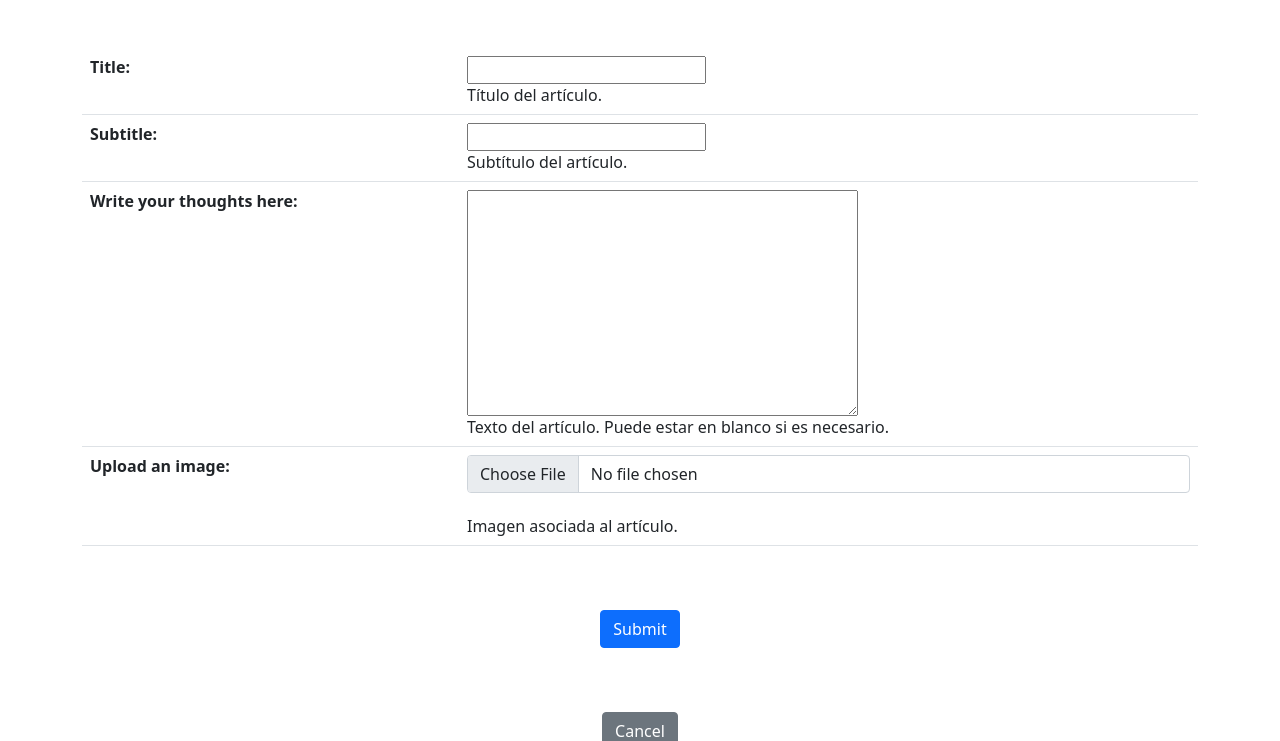
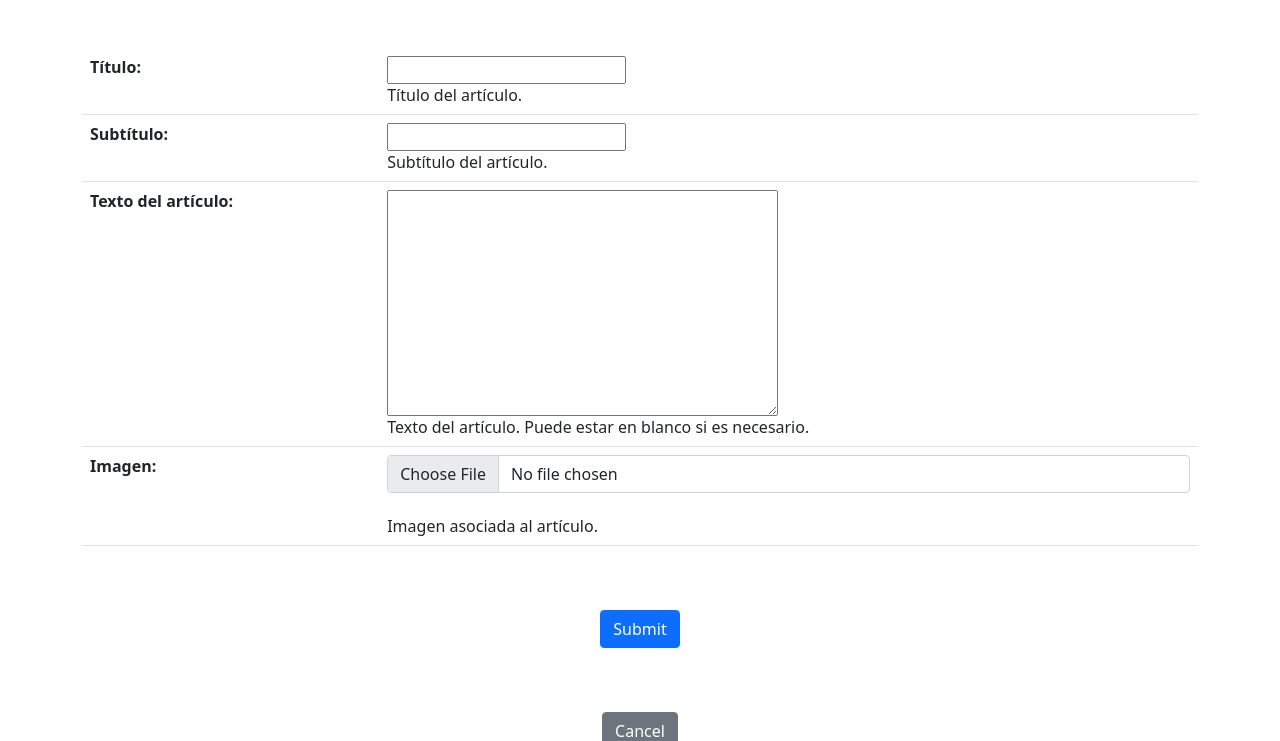
Before and after one commit to sanchezmiguel/CoderBlogRepo, a Django app: page /new in a window 1280 px wide. Shown: the part 56-797 px from the top of the page. Run offline with Django 4.2, Linux system fonts and the light colour scheme; the visitor is signed in with stand-in values (Sample User, id 1); some libraries are stand-ins or nearby versions.

Commit message:
se corrige formulario para que los textos se muestren en español

```diff
--- a/coderDjango/blogApp/forms.py
+++ b/coderDjango/blogApp/forms.py
@@ -15,6 +15,8 @@ class ArticuloForm(forms.ModelForm):
             'image': forms.ClearableFileInput(attrs={'class': 'form-control'}),
         }
         labels = {
-            'text': 'Write your thoughts here:',
-            'image': 'Upload an image',
+            'title':'Título',
+            'subtitle':'Subtítulo',
+            'text':'Texto del artículo',
+            'image': 'Imagen',
         }
--- a/coderDjango/static/css/style.css
+++ b/coderDjango/static/css/style.css
@@ -27,3 +27,9 @@
     background-color: #333333;
     color: white;
 }
+/*.custom-body {*/
+/*    background-image: url('coderDjango/media/articulo_imagenes/audiobooks.png');*/
+/*    background-size: cover; !* Ajustar el tamaño de la imagen para cubrir todo el fondo *!*/
+/*    background-repeat: no-repeat; !* Evitar la repetición de la imagen *!*/
+/*    background-attachment: fixed; !* Fijar la imagen en su lugar mientras se desplaza *!*/
+/*}*/
```
Also changed, not shown: coderDjango/media/articulo_images/Luis-Landriscina-10_NokI2jf.jpg (added).
